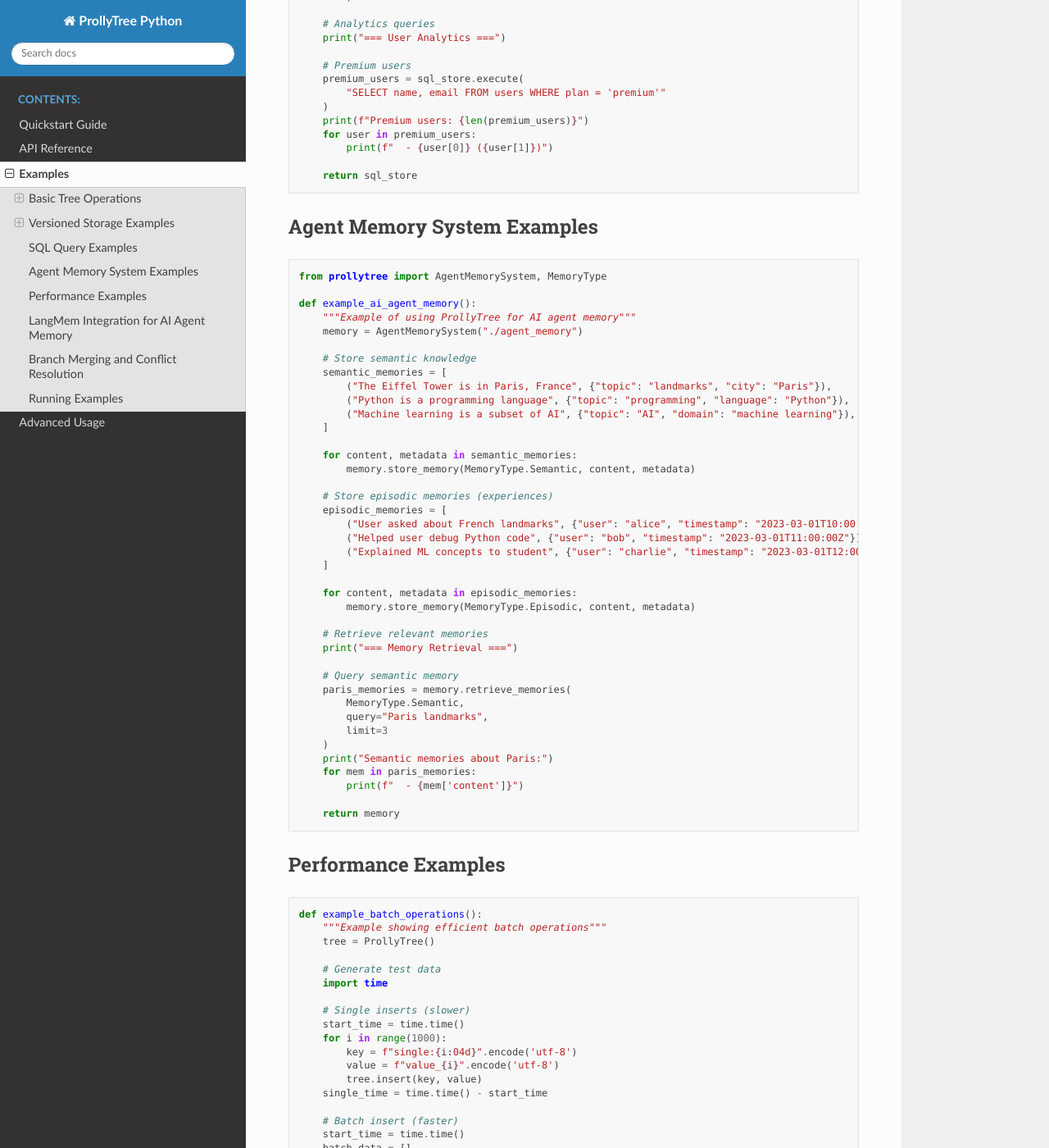
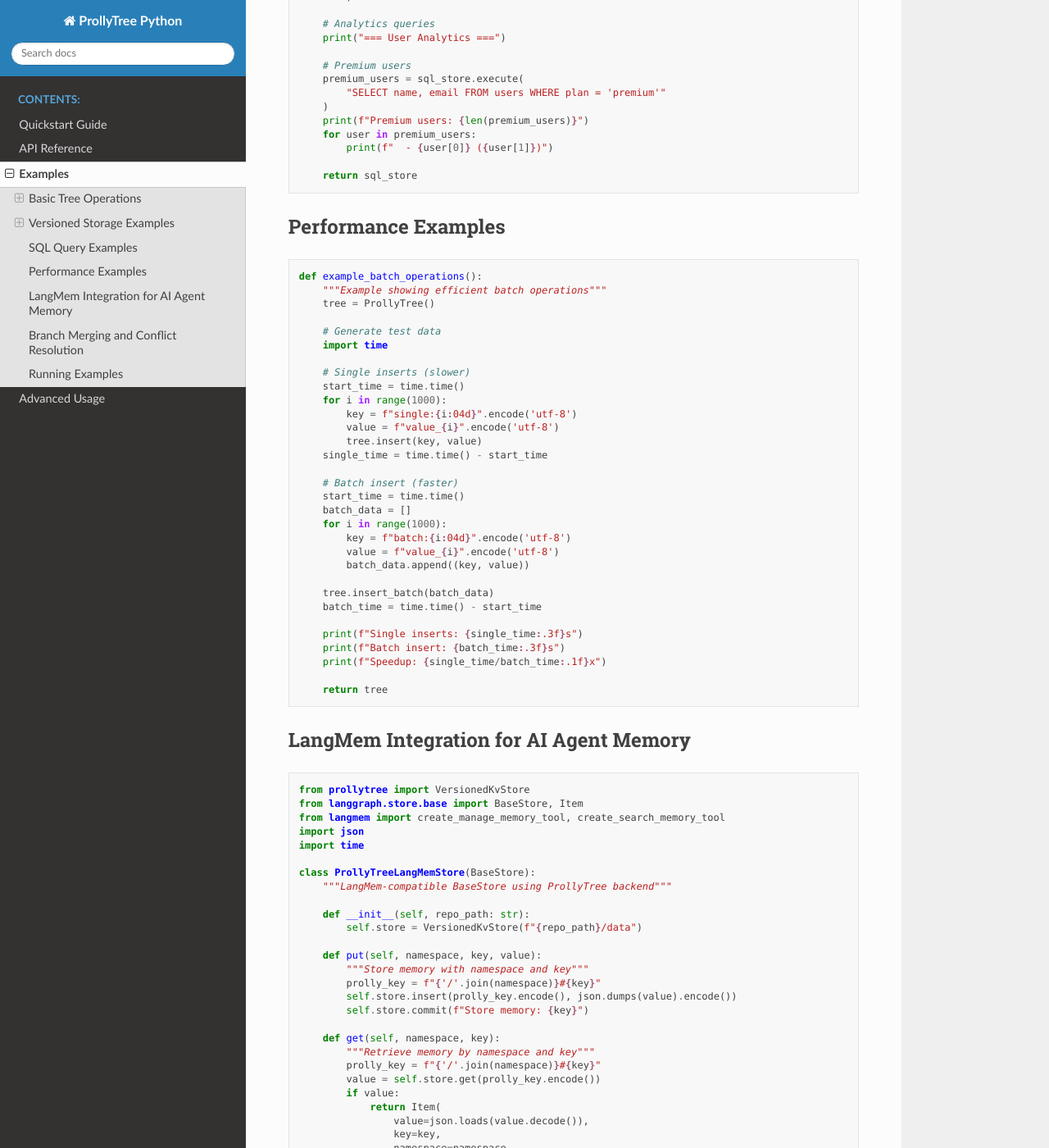
Before and after one commit to zhangfengcdt/prollytree, a Sphinx documentation site: the page built from python/docs/examples.rst, in a window 1280 px wide and 1400 px high, scrolled down 3640 px. Shown: the whole window at 82% size. Built offline with Sphinx 7.4.7 and the Read the Docs theme 3.1.0, drawn with Linux system fonts in a browser that asks for light colours; some of the changed text lies outside the part shown.

Commit message:
clean up python example and doc as well

```diff
--- a/python/docs/examples.rst
+++ b/python/docs/examples.rst
@@ -221,52 +221,6 @@
            print(f"  - {user[0]} ({user[1]})")
 
        return sql_store
-
-Agent Memory System Examples
-----------------------------
-
-.. code-block:: python
-
-   from prollytree import AgentMemorySystem, MemoryType
-
-   def example_ai_agent_memory():
-       """Example of using ProllyTree for AI agent memory"""
-       memory = AgentMemorySystem("./agent_memory")
-
-       # Store semantic knowledge
-       semantic_memories = [
-           ("The Eiffel Tower is in Paris, France", {"topic": "landmarks", "city": "Paris"}),
-           ("Python is a programming language", {"topic": "programming", "language": "Python"}),
-           ("Machine learning is a subset of AI", {"topic": "AI", "domain": "machine learning"}),
-       ]
-
-       for content, metadata in semantic_memories:
-           memory.store_memory(MemoryType.Semantic, content, metadata)
-
-       # Store episodic memories (experiences)
-       episodic_memories = [
-           ("User asked about French landmarks", {"user": "alice", "timestamp": "2023-03-01T10:00:00Z"}),
-           ("Helped user debug Python code", {"user": "bob", "timestamp": "2023-03-01T11:00:00Z"}),
-           ("Explained ML concepts to student", {"user": "charlie", "timestamp": "2023-03-01T12:00:00Z"}),
-       ]
-
-       for content, metadata in episodic_memories:
-           memory.store_memory(MemoryType.Episodic, content, metadata)
-
-       # Retrieve relevant memories
-       print("=== Memory Retrieval ===")
-
-       # Query semantic memory
-       paris_memories = memory.retrieve_memories(
-           MemoryType.Semantic,
-           query="Paris landmarks",
-           limit=3
-       )
-       print("Semantic memories about Paris:")
-       for mem in paris_memories:
-           print(f"  - {mem['content']}")
-
-       return memory
 
 Performance Examples
 --------------------
@@ -535,9 +489,6 @@
        print("\\n=== SQL Analytics ===")
        example_sql_analytics()
 
-       print("\\n=== AI Agent Memory ===")
-       example_ai_agent_memory()
-
        print("\\n=== LangMem Integration ===")
        example_langmem_integration()
 
--- a/python/docs/index.rst
+++ b/python/docs/index.rst
@@ -20,7 +20,6 @@
 * **Efficient Storage**: Optimized for both memory and disk storage
 * **Version Control**: Git-like versioned key-value storage with commit history
 * **SQL Support**: Query your data using SQL with GlueSQL integration
-* **Agent Memory**: Advanced memory system for AI agents with semantic and episodic memory
 
 Quick Example
 -------------
```
Also changed, not shown: python/docs/README.md (+0 -1 lines), python/docs/api.rst (+0 -19 lines), python/docs/quickstart.rst (+0 -32 lines), python/README.md, 2 other files.
